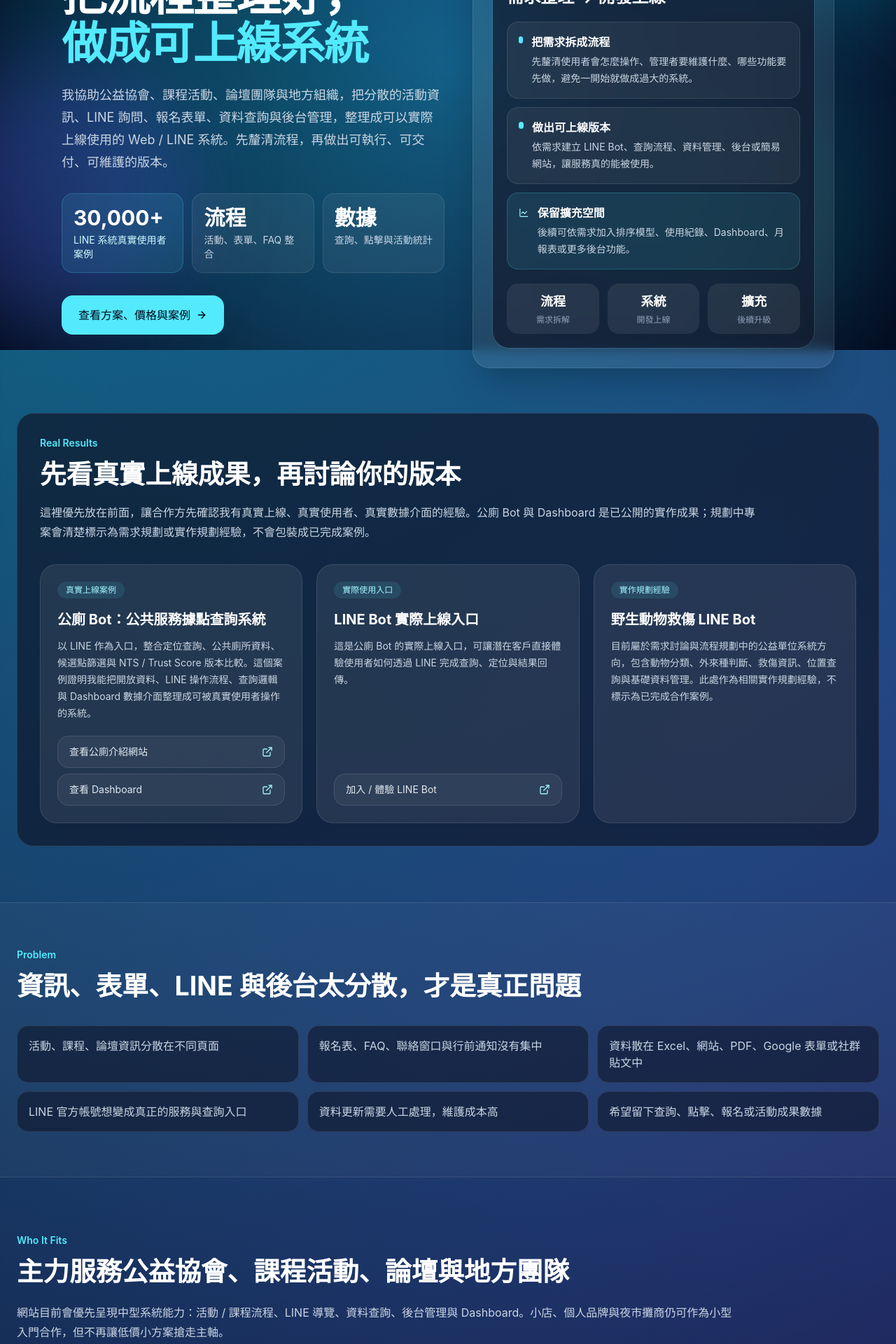
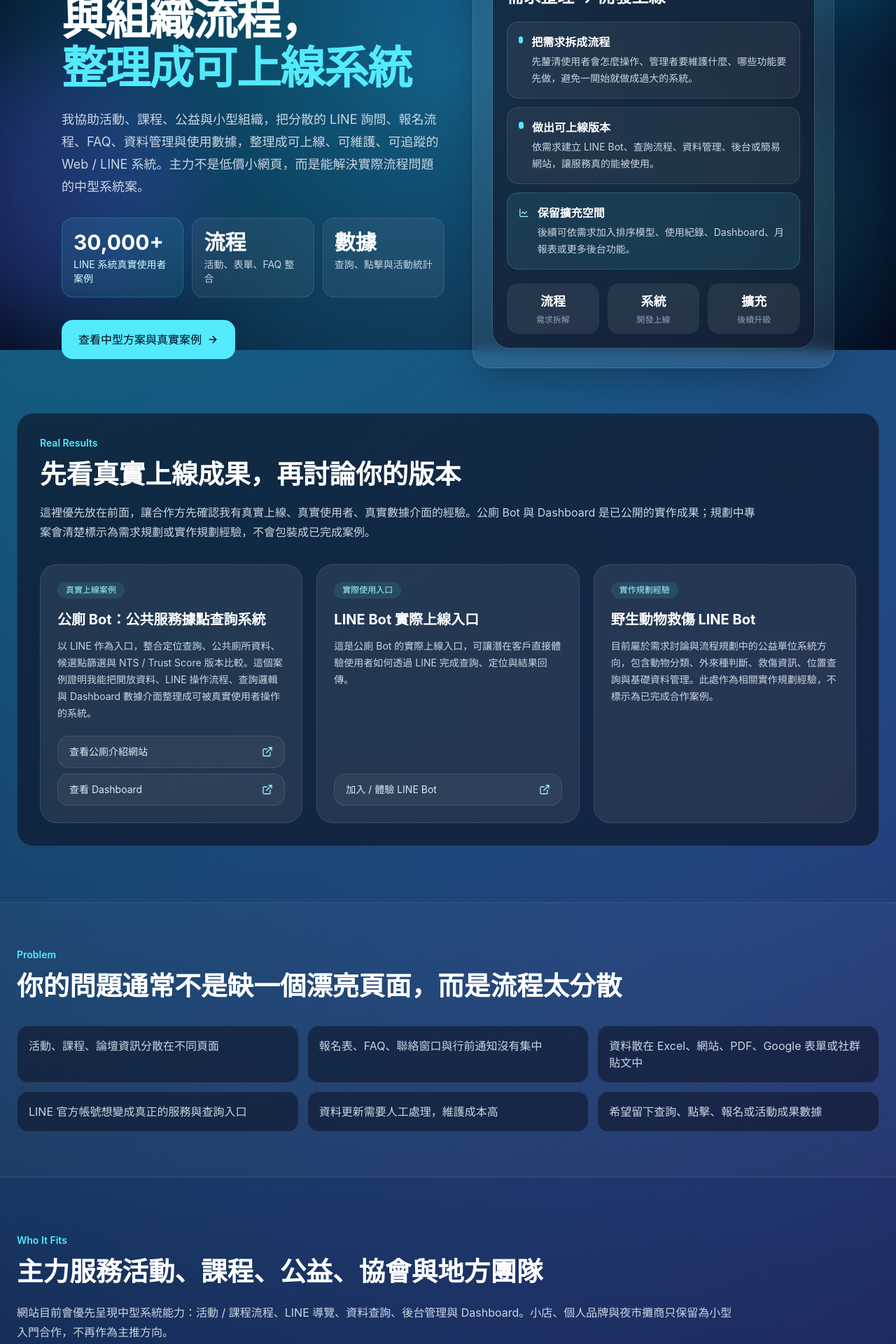
Before and after one commit to eason11133/eason-systems, a React (Vite) app: page / in a window 1280 px wide. Shown: the part 300-2220 px from the top of the page at 70% size. Built offline with nearby package versions, Linux system fonts and the light colour scheme.

Commit message:
gakjhslf

```diff
--- a/src/App.jsx
+++ b/src/App.jsx
@@ -38,12 +38,12 @@
 const content = {
   zh: {
     navContact: "聯絡評估",
-    badge: "3 萬+ 真實使用者驗證的 LINE 系統開發經驗",
-    heroTop: "把流程整理好，",
-    heroHighlight: "做成可上線系統",
+    badge: "主攻活動、課程、公益與協會的中型流程系統",
+    heroTop: "把活動、課程與組織流程，",
+    heroHighlight: "整理成可上線系統",
     heroText:
-      "我協助公益協會、課程活動、論壇團隊與地方組織，把分散的活動資訊、LINE 詢問、報名表單、資料查詢與後台管理，整理成可以實際上線使用的 Web / LINE 系統。先釐清流程，再做出可執行、可交付、可維護的版本。",
-    heroButton: "查看方案、價格與案例",
+      "我協助活動、課程、公益與小型組織，把分散的 LINE 詢問、報名流程、FAQ、資料管理與使用數據，整理成可上線、可維護、可追蹤的 Web / LINE 系統。主力不是低價小網頁，而是能解決實際流程問題的中型系統案。",
+    heroButton: "查看中型方案與真實案例",
     stat1Title: "30,000+",
     stat1Text: "LINE 系統真實使用者案例",
     stat2Title: "流程",
@@ -60,7 +60,7 @@
     ],
     miniStats: [["流程", "需求拆解"], ["系統", "開發上線"], ["擴充", "後續升級"]],
     problemLabel: "Problem",
-    problemTitle: "資訊、表單、LINE 與後台太分散，才是真正問題",
+    problemTitle: "你的問題通常不是缺一個漂亮頁面，而是流程太分散",
     painPoints: [
       "活動、課程、論壇資訊分散在不同頁面",
       "報名表、FAQ、聯絡窗口與行前通知沒有集中",
@@ -70,8 +70,8 @@
       "希望留下查詢、點擊、報名或活動成果數據",
     ],
     audienceLabel: "Who It Fits",
-    audienceTitle: "主力服務公益協會、課程活動、論壇與地方團隊",
-    audienceText: "網站目前會優先呈現中型系統能力：活動 / 課程流程、LINE 導覽、資料查詢、後台管理與 Dashboard。小店、個人品牌與夜市攤商仍可作為小型入門合作，但不再讓低價小方案搶走主軸。",
+    audienceTitle: "主力服務活動、課程、公益、協會與地方團隊",
+    audienceText: "網站目前會優先呈現中型系統能力：活動 / 課程流程、LINE 導覽、資料查詢、後台管理與 Dashboard。小店、個人品牌與夜市攤商只保留為小型入門合作，不再作為主推方向。",
     audienceGroups: [
       ["活動 / 課程 / 營隊", "活動頁、報名連結、FAQ、行前資訊、LINE 導覽"],
       ["活動 / 論壇 / 研討會", "議程、講者、報名、簽到、問卷、成果統計"],
@@ -109,8 +109,8 @@
     ],
     outcomes: ["把模糊想法整理成清楚功能與流程", "讓使用者能真的在線上完成查詢或操作", "讓資料或內容可以由管理者自己維護", "讓系統未來能累積使用紀錄與成果數據"],
     packageLabel: "Plans & Pricing",
-    packageTitle: "主力中型系統，小方案作為合作入口",
-    packageText: "如果需求包含 LINE Bot、資料查詢、後台管理、據點搜尋、Dashboard、報名/服務流程或長期更新，會優先規劃成中型系統案。小方案仍可作為第一次合作入口，但網站不再把所有方案重複拆成多層分類，避免客戶看不懂。",
+    packageTitle: "主力是 5–15 萬級中型系統，小方案只是合作入口",
+    packageText: "如果需求包含 LINE Bot、資料查詢、後台管理、據點搜尋、Dashboard、報名 / 服務流程或長期更新，會優先規劃成中型系統案。小方案只保留給需求單純、想先測試合作的客戶，避免主軸被低價小案稀釋。",
     midPlanLabel: "Main Focus",
     midPlanTitle: "主力中型系統案",
     midPlanText: "這是目前最適合作為正式合作主軸的案型，適合公益 / 協會、課程活動、地方團隊、多據點服務與小型組織。若你需要的不只是漂亮頁面，而是讓使用者能查詢、填寫、收到回覆，並讓管理者能更新資料與查看紀錄，這類方案會比單純小網頁更適合。",
@@ -124,8 +124,8 @@
     midPlanButton: "詢問這個中型系統案",
     midPlanMailSubject: "中型系統合作詢問｜",
     smallPlanLabel: "Small Starter Plans",
-    smallPlanTitle: "小型入門方案",
-    smallPlanText: "小方案只保留給需求單純、想先整理資訊或測試合作的客戶。若需求已經包含資料管理、查詢、後台、Dashboard、定位、長期更新或多角色流程，會建議直接改談上方中型系統案。",
+    smallPlanTitle: "小型入門方案（非主推）",
+    smallPlanText: "小方案只保留給需求單純、想先整理資訊或測試合作的客戶。若需求包含資料管理、查詢、後台、Dashboard、定位、長期更新或多角色流程，會直接建議改談上方中型系統案。",
     smallPlans: [
       { name: "一頁式活動 / 課程網頁", price: "學生價 NT$ 8,000–15,000", subtitle: "適合活動、課程、營隊、講座、工作坊", items: ["活動介紹與重點整理", "報名連結 / 表單整合", "時間地點與注意事項", "FAQ 與聯絡資訊"] },
       { name: "LINE 官方帳號整理", price: "學生價 NT$ 5,000–10,000", subtitle: "適合已經有 LINE，但資訊分散或選單不好用", items: ["圖文選單規劃", "常見問題分類", "表單 / 官網 / 社群連結整理", "基礎回覆文字整理"] },
@@ -218,7 +218,7 @@
       { title: "野生動物救傷 LINE Bot", tag: "實作規劃經驗", text: "目前屬於需求討論與流程規劃中的公益單位系統方向，包含動物分類、外來種判斷、救傷資訊、位置查詢與基礎資料管理。此處作為相關實作規劃經驗，不標示為已完成合作案例。", links: [] },
     ],
     contactLabel: "Start With a Process Check",
-    contactTitle: "你不需要先知道要做什麼系統，只要先告訴我你現在想做什麼",
+    contactTitle: "你不需要先知道要做什麼系統，只要先告訴我哪一段流程最混亂",
     contactText: "如果你有一個想做的服務、LINE Bot、查詢系統、資料後台或網站想法，但還不確定要怎麼拆功能，可以先做一次簡單流程評估。我會協助判斷第一版要做什麼、哪些可以先不上、哪些適合留到第二階段。",
     contactSmall: "可以先簡單聊聊",
     contactPrompt: "你現在想做什麼？使用者會怎麼操作？有哪些資料需要被查詢或管理？第一版最重要的功能是什麼？",
```
